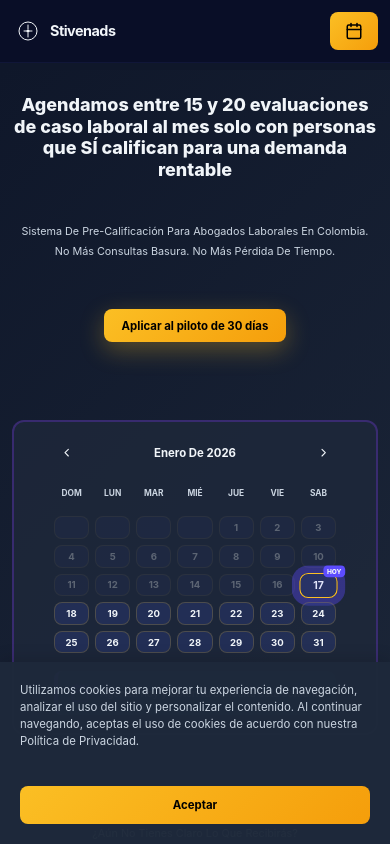
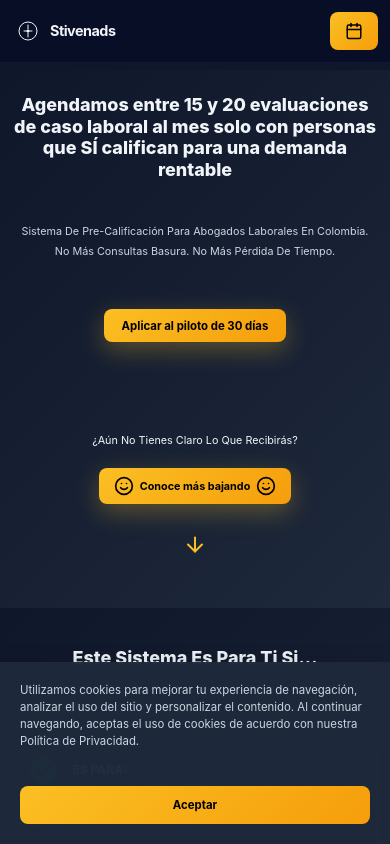
Before and after one commit to Hodoal/landingStiven, a React (Vite) app in the folder frontend/: page / in a window 390 px wide. Shown: the top 844 px of the page. Built offline with nearby package versions, Linux system fonts and the light colour scheme.

Commit message:
Remove calendar from hero section

```diff
--- a/frontend/src/components/Hero.css
+++ b/frontend/src/components/Hero.css
@@ -88,65 +88,6 @@
   transform: scale(0.95);
 }
 
-.hero-calendar-section {
-  background: rgba(30, 41, 59, 0.8);
-  border: 2px solid rgba(124, 58, 237, 0.3);
-  border-radius: 12px;
-  padding: 30px;
-  margin: 30px 0;
-  min-height: auto;
-  display: flex;
-  align-items: center;
-  justify-content: center;
-}
-
-.hero-calendar-section .calendar {
-  max-width: 100%;
-  background: transparent;
-  border: none;
-  padding: 0;
-}
-
-.hero-calendar-section .calendar-header h3 {
-  color: #f1f5f9;
-}
-
-.hero-calendar-section .calendar-weekday {
-  color: #cbd5e1;
-}
-
-.hero-calendar-section .calendar-day {
-  background: rgba(45, 62, 127, 0.4);
-  border: 1px solid rgba(244, 196, 48, 0.2);
-  color: #f1f5f9;
-}
-
-.hero-calendar-section .calendar-day:not(.disabled):hover {
-  border-color: #7c3aed;
-  background: rgba(124, 58, 237, 0.3);
-}
-
-.hero-calendar-section .calendar-day.selected {
-  background: linear-gradient(135deg, #fbbf24 0%, #f59e0b 100%);
-  border-color: #fbbf24;
-  color: #000;
-}
-
-.hero-calendar-section .calendar-day.today {
-  border-color: #fbbf24;
-}
-
-.hero-calendar-section .calendar-hint {
-  background: rgba(93, 76, 255, 0.15);
-  color: #cbd5e1;
-}
-
-.hero-calendar-section .calendar-day.selected {
-  background: #5d4cff;
-  border-color: #5d4cff;
-  color: var(--color-text);
-}
-
 .hero-footer-text {
   margin-top: 3rem;
 }
@@ -207,11 +148,6 @@
     font-size: 1rem;
   }
 
-  .hero-calendar-section {
-    padding: 2rem 1rem;
-    min-height: 250px;
-  }
-
   .footer-question {
     font-size: 1rem;
   }
@@ -243,12 +179,6 @@
     padding: 0.8rem 1.5rem;
     font-size: 0.95rem;
     margin-bottom: 2rem;
-  }
-
-  .hero-calendar-section {
-    padding: 1.5rem 1rem;
-    min-height: 220px;
-    margin: 2rem 0;
   }
 
   .hero-footer-btn {
@@ -294,11 +224,6 @@
     margin-bottom: 1.5rem;
   }
 
-  .hero-calendar-section {
-    padding: 1rem 0.75rem;
-    min-height: 200px;
-  }
-
   .hero-footer-btn {
     padding: 0.6rem 1rem;
     font-size: 0.8rem;
--- a/frontend/src/components/Hero.jsx
+++ b/frontend/src/components/Hero.jsx
@@ -1,7 +1,6 @@
-import React, { useState } from 'react'
+import React from 'react'
 import { motion } from 'framer-motion'
 import { FiArrowDown, FiSmile } from 'react-icons/fi'
-import Calendar from './Calendar'
 import './Hero.css'
 
 function Hero({ onBookClick }) {
@@ -53,13 +52,6 @@ function Hero({ onBookClick }) {
           Aplicar al piloto de 30 días
         </motion.button>
 
-        <motion.div
-          variants={itemVariants}
-          className="hero-calendar-section"
-        >
-          <Calendar onDateSelect={() => onBookClick()} />
-        </motion.div>
-
         <motion.div variants={itemVariants} className="hero-footer-text">
           <p className="footer-question">¿Aún No Tienes Claro Lo Que Recibirás?</p>
           <motion.button
```
